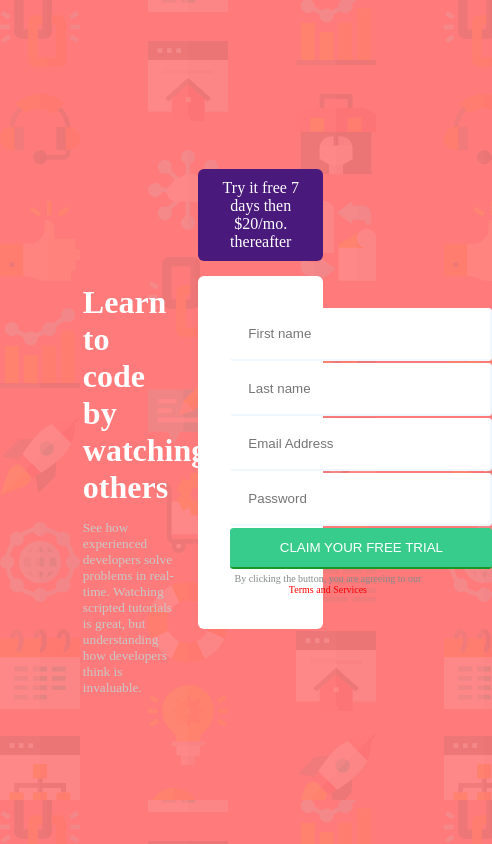
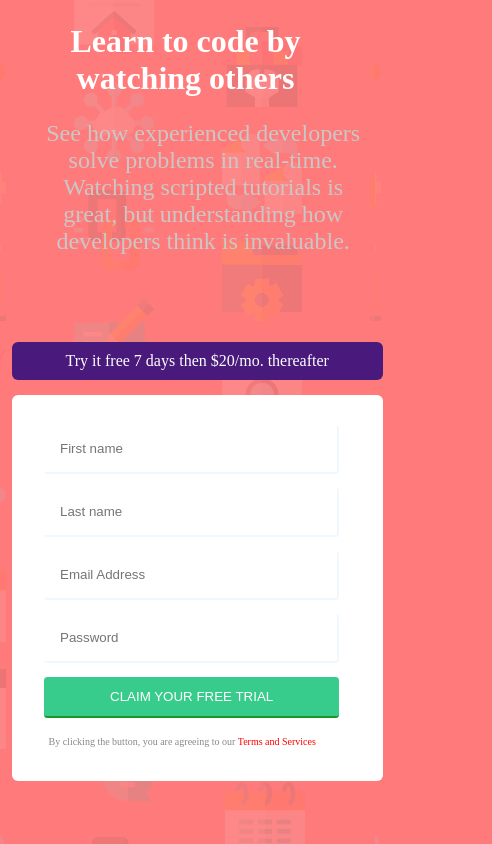
Before and after one commit to abdullateef11/abdullateef11.github.io, a plain HTML site: page fgrid.index.html in a window 390 px wide. Shown: the whole page, 492 px wide, since content can reach past the window. Drawn offline with Linux system fonts and the light colour scheme.

Commit message:
Update style2.css

```diff
--- a/style2.css
+++ b/style2.css
@@ -8,7 +8,7 @@
 
 
 
-@media (max-device-width: 1440px) {
+@media screen and (max-width: 1440px) {
 
     body {
         background-image: url(bg-intro-desktop.png);
@@ -91,7 +91,7 @@
         }
     }
 
-    @media (max-device-width: 375px) {
+    @media screen and (max-width: 375px) {
         body {
             background-image: url(bg-intro-mobile.png);
             background-color: hsl(0, 100%, 74%);
@@ -177,3 +177,89 @@
                 margin-left: 39px;
             }
         }
+@media screen and (max-width: 850px) {
+        body {
+            background-image: url(bg-intro-mobile.png);
+            background-color: hsl(0, 100%, 74%);
+        }
+
+        .container {
+            align-items: center;
+            justify-content: center;
+            width: 100%;
+            height: 100%;
+            display: grid;
+            font-size: 16px;
+            font-weight: 400, 500, 600, 700;
+
+            }
+
+            td>input {
+                border-radius: 3.5px;
+                border: 0.006pt thin rgb(71, 71, 80);
+                border-color: aliceblue;
+                padding: 16px;
+                margin-left: 0px;
+                width: 110%;
+                margin-bottom: 14px;
+                margin-top: -2px;
+                border-top: rgb(112, 126, 167);
+                border-left: 1px rgb(129, 129, 165);
+
+
+            }
+
+            .info {
+                background-color: white;
+                border-radius: 6px;
+                padding: 30px;
+
+
+
+            }
+
+            .first-info {
+                width: 80%;
+                color: white;
+                margin-left: 2px;
+                column-gap: 60px;
+                height: 10vh;
+                text-align: center;
+                margin-top: 30px;
+            }
+
+            .first-info h1 {
+                padding: 14px;
+                margin: -21px;
+                margin-left: 30px;
+            }
+
+            .first-info p {
+                padding: 18px;
+                margin: 12px;
+                font-size: x-large;
+                color: rgb(202, 199, 199);
+                width: 120%;
+
+            }
+
+            .persuade {
+                background-color: hsla(269, 66%, 29%, 0.993);
+                color: white;
+                padding: 10px;
+                border-radius: 6px;
+                margin-bottom: 15px;
+                text-align: center;
+            }
+
+            .second-info {
+                width: 95%;
+                margin-top: 27vh;
+                margin-left: 10px;
+            }
+
+            td>p {
+                text-align: center;
+                margin-left: 39px;
+            }
+        }
```
